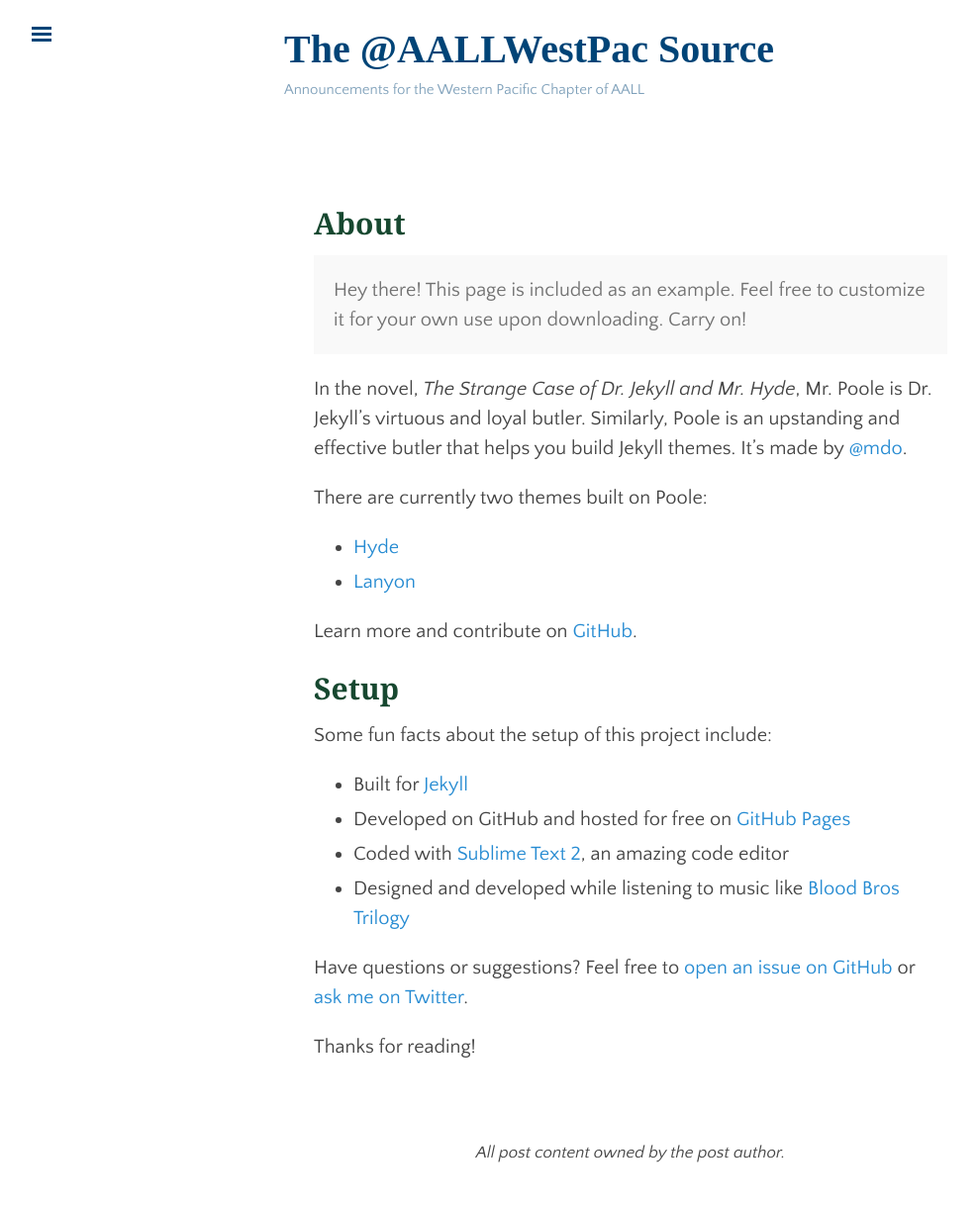
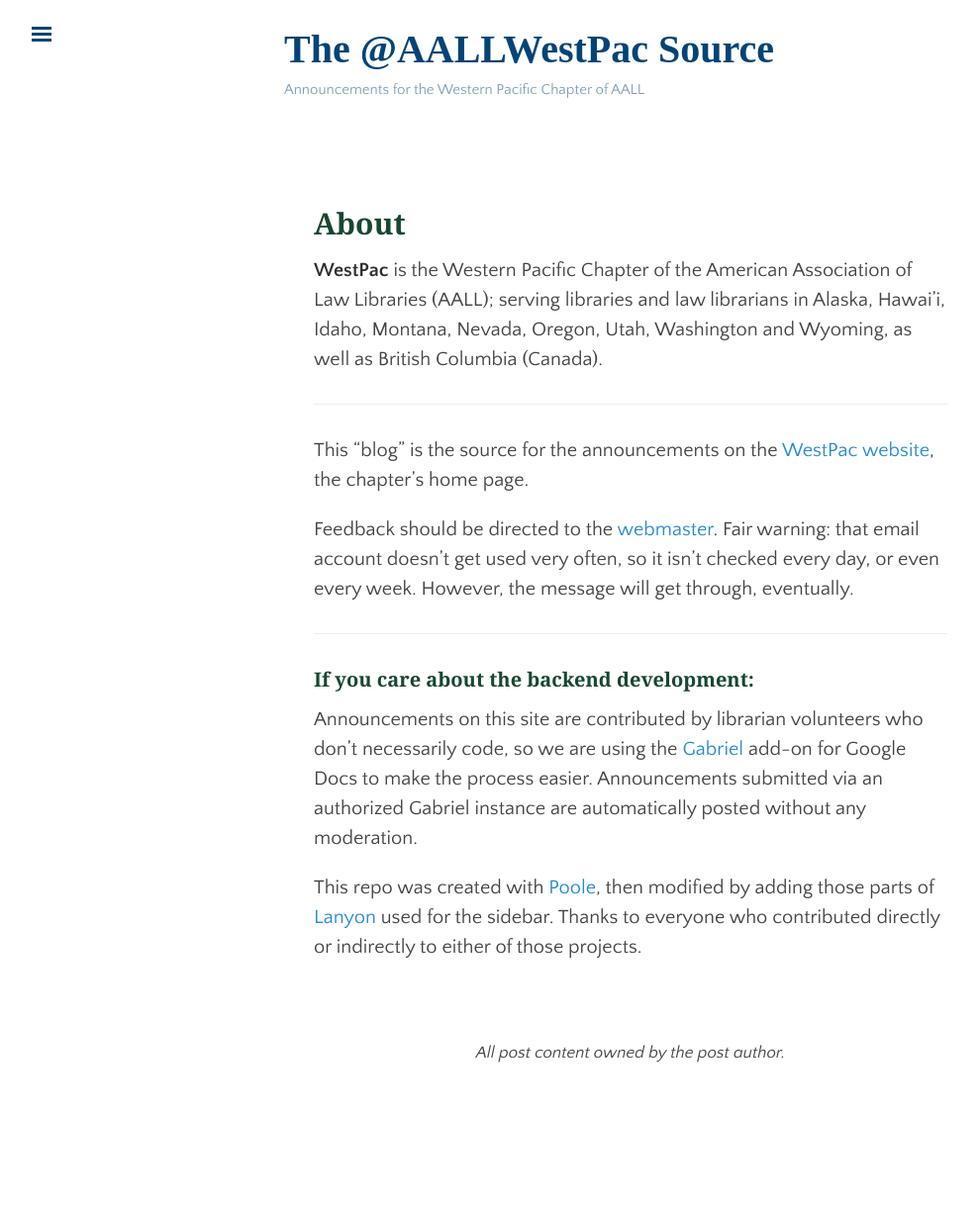
Before and after one commit to aallwestpac/aallwestpac.github.io, a Jekyll site: the page built from about.md, in a window 1280 px wide. Shown: the whole page at 99% size, without its empty margins (3-991 px from the left). Built offline with Jekyll 4.4.1, drawn with Linux system fonts in a browser that asks for light colours; some web fonts are replaced; after the commit the page ends 1117 px from its top, so only the background shows below that.

Commit message:
Sidebar links & info

```diff
--- a/_config.yml
+++ b/_config.yml
@@ -23,7 +23,7 @@
   email:             aallwestpac@gmail.com
 
 # Custom vars
-version:             0.0.1
+version:             0.1.1
 github:
   repo:              https://github.com/aallwestpac/aallwestpac.github.io
 
--- a/_includes/sidebar.html
+++ b/_includes/sidebar.html
@@ -10,6 +10,7 @@
 
   <nav class="sidebar-nav">
     <a class="sidebar-nav-item{% if page.url == site.baseurl %} active{% endif %}" href="{{ site.baseurl }}/">Home</a>
+    <a class="sidebar-nav-item" href="http://chapters.aallnet.org/westpac/index.asp">WestPac Website</a>
 
     {% comment %}
       The code below dynamically generates a sidebar nav of pages with
@@ -25,7 +26,6 @@
       {% endif %}
     {% endfor %}
 
-    <a class="sidebar-nav-item" href="{{ site.github.repo }}/archive/v{{ site.version }}.zip">Download</a>
     <a class="sidebar-nav-item" href="{{ site.github.repo }}">GitHub project</a>
     <span class="sidebar-nav-item">Currently v{{ site.version }}</span>
   </nav>
--- a/about.md
+++ b/about.md
@@ -3,28 +3,18 @@
 title: About
 ---
 
-<p class="message">
-  Hey there! This page is included as an example. Feel free to customize it for your own use upon downloading. Carry on!
-</p>
+**WestPac** is the Western Pacific Chapter of the American Association of Law Libraries (AALL); serving libraries and law librarians in Alaska, Hawai'i, Idaho, Montana, Nevada, Oregon, Utah, Washington and Wyoming, as well as British Columbia (Canada).
 
-In the novel, *The Strange Case of Dr. Jekyll and Mr. Hyde*, Mr. Poole is Dr. Jekyll's virtuous and loyal butler. Similarly, Poole is an upstanding and effective butler that helps you build Jekyll themes. It's made by [@mdo](https://twitter.com/mdo).
+--------------------------------------------------------------------------------
 
-There are currently two themes built on Poole:
+This "blog" is the source for the announcements on the [WestPac website](http://chapters.aallnet.org/westpac/), the chapter's home page.
 
-* [Hyde](http://hyde.getpoole.com)
-* [Lanyon](http://lanyon.getpoole.com)
+Feedback should be directed to the [webmaster](mailto:aallwestpac@gmail.com). Fair warning: that email account doesn't get used very often, so it isn't checked every day, or even every week. However, the message will get through, eventually.
 
-Learn more and contribute on [GitHub](https://github.com/poole).
+--------------------------------------------------------------------------------
 
-## Setup
+#### If you care about the backend development:
 
-Some fun facts about the setup of this project include:
+Announcements on this site are contributed by librarian volunteers who don't necessarily code, so we are using the [Gabriel](https://chrome.google.com/webstore/detail/gabriel/okimajjeocnndpifeelaajdebkkbckff?hl=en-GB) add-on for Google Docs to make the process easier. Announcements submitted via an authorized Gabriel instance are automatically posted without any moderation.
 
-* Built for [Jekyll](http://jekyllrb.com)
-* Developed on GitHub and hosted for free on [GitHub Pages](https://pages.github.com)
-* Coded with [Sublime Text 2](http://sublimetext.com), an amazing code editor
-* Designed and developed while listening to music like [Blood Bros Trilogy](https://soundcloud.com/maddecent/sets/blood-bros-series)
-
-Have questions or suggestions? Feel free to [open an issue on GitHub](https://github.com/poole/poole/issues/new) or [ask me on Twitter](https://twitter.com/mdo).
-
-Thanks for reading!
+This repo was created with [Poole](http://getpoole.com/), then modified by adding those parts of [Lanyon](http://lanyon.getpoole.com/) used for the sidebar. Thanks to everyone who contributed directly or indirectly to either of those projects.
```
Also changed, not shown: README.md.
